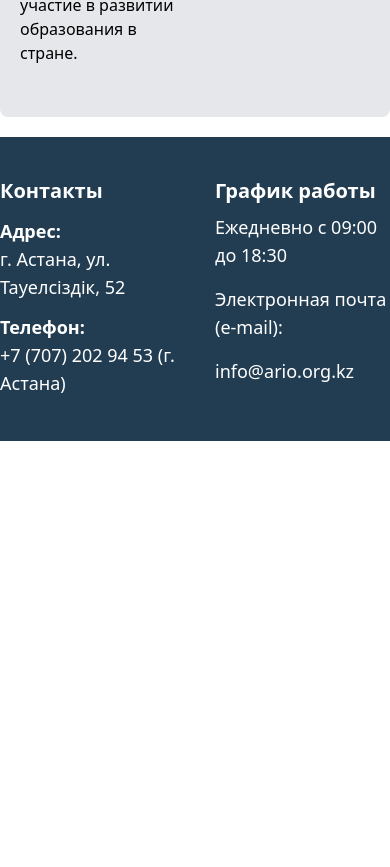
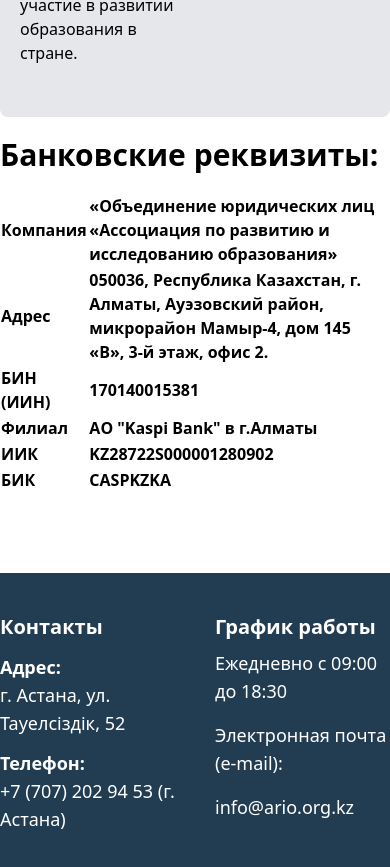
Before and after one commit to sogovegetaa/ario, a Next.js app: page /about in a window 390 px wide. Shown: the part 3516-4383 px from the top of the page. Before the commit the page ends 3957 px from the top, so only its background shows below. Built offline with nearby package versions, Linux system fonts and the light colour scheme; a small style sheet from the web is missing; what tailwindcss-debug-screens would draw is missing.

Commit message:
add rekvizity for about

```diff
--- a/locales/en.js
+++ b/locales/en.js
@@ -229,4 +229,6 @@ export default {
   usnumber: "+7 707 842 7058 (Astana)",
   arionumber: "+7 (707) 202 94 53  (Astana)",
   rek: "Bank details:",
+  ariocompanyname: "«Association of Legal Entities » Association for the Development and Research of Education",
+  arioadress: "050036, Republic of Kazakhstan, Almaty, Auezovsky district, Mamyr-4 microdistrict, house 145 B, 3rd floor, office 2."
 };
--- a/locales/kz.js
+++ b/locales/kz.js
@@ -224,4 +224,6 @@ export default {
   usnumber: "+7 707 842 7058 (Астана қаласы)",
   arionumber: "+7 (707) 202 94 53  (Астана қаласы)",
   rek: "Банк деректемелері:",
+  ariocompanyname: "«Білім беруді дамыту және зерттеу қауымдастығы» заңды тұлғалар бірлестігі",
+  arioadress: "050036, Қазақстан Республикасы, Алматы қ., Әуезов ауданы, Мамыр-4 шағынауданы, 145 В үй, 3-қабат, 2-кеңсе."
 };
--- a/locales/ru.js
+++ b/locales/ru.js
@@ -225,4 +225,6 @@ export default {
   usnumber: "+7 707 842 7058 (г. Астана)",
   arionumber: "+7 (707) 202 94 53  (г. Астана)",
   rek: "Банковские реквизиты:",
+  ariocompanyname: "«Объединение юридических лиц «Ассоциация по развитию и исследованию образования»",
+  arioadress: "050036, Республика Казахстан, г. Алматы, Ауэзовский район, микрорайон Мамыр-4, дом 145 «В», 3-й этаж, офис 2."
 };
--- a/pages/about/index.js
+++ b/pages/about/index.js
@@ -8,6 +8,7 @@ import kz from "../../locales/kz";
 import FlagIcon from "@mui/icons-material/Flag";
 import ReceiptLongIcon from "@mui/icons-material/ReceiptLong";
 import en from "../../locales/en";
+import { YMaps, Map, Placemark } from "react-yandex-maps";
 const About = () => {
   const router = useRouter();
   const { locale } = router;
@@ -93,6 +94,57 @@ const About = () => {
           </div>
         </div>
       </div>
+      <div className="grid md:grid-cols-2 grid-cols-1 gap-10 container mx-auto mb-5">
+        <div className="md:cols-span-1 col-span-1 hidden md:block ">
+          <YMaps>
+            <Map
+              width="400px"
+              height="200px"
+              defaultState={{
+                center: [51.120637, 71.472093],
+                zoom: 15,
+                controls: ["zoomControl", "fullscreenControl"],
+              }}
+              modules={["control.ZoomControl", "control.FullscreenControl"]}
+            >
+              <Placemark defaultGeometry={[51.120637, 71.472093]} />
+            </Map>
+          </YMaps>
+        </div>
+        <div>
+          <div className="container mx-auto text-3xl font-bold">{t.rek}</div>
+          <div className="container mx-auto font-semibold text-md md:text-md py-5">
+            <table className="table-auto mb-10">
+              <tbody>
+                <tr>
+                  <td>Компания</td>
+                  <td>{t.ariocompanyname}</td>
+                </tr>
+                <tr>
+                  <td>{t.adres}</td>
+                  <td>{t.arioadress}</td>
+                </tr>
+                <tr>
+                  <td>БИН (ИИН)</td>
+                  <td>170140015381</td>
+                </tr>
+                <tr>
+                  <td>Филиал </td>
+                  <td>АО "Kaspi Bank" в г.Алматы</td>
+                </tr>
+                <tr>
+                  <td>ИИК</td>
+                  <td>KZ28722S000001280902</td>
+                </tr>
+                <tr>
+                  <td>БИК</td>
+                  <td>CASPKZKA </td>
+                </tr>
+              </tbody>
+            </table>
+          </div>
+        </div>
+      </div>
       <Footer />
     </div>
   );
```
